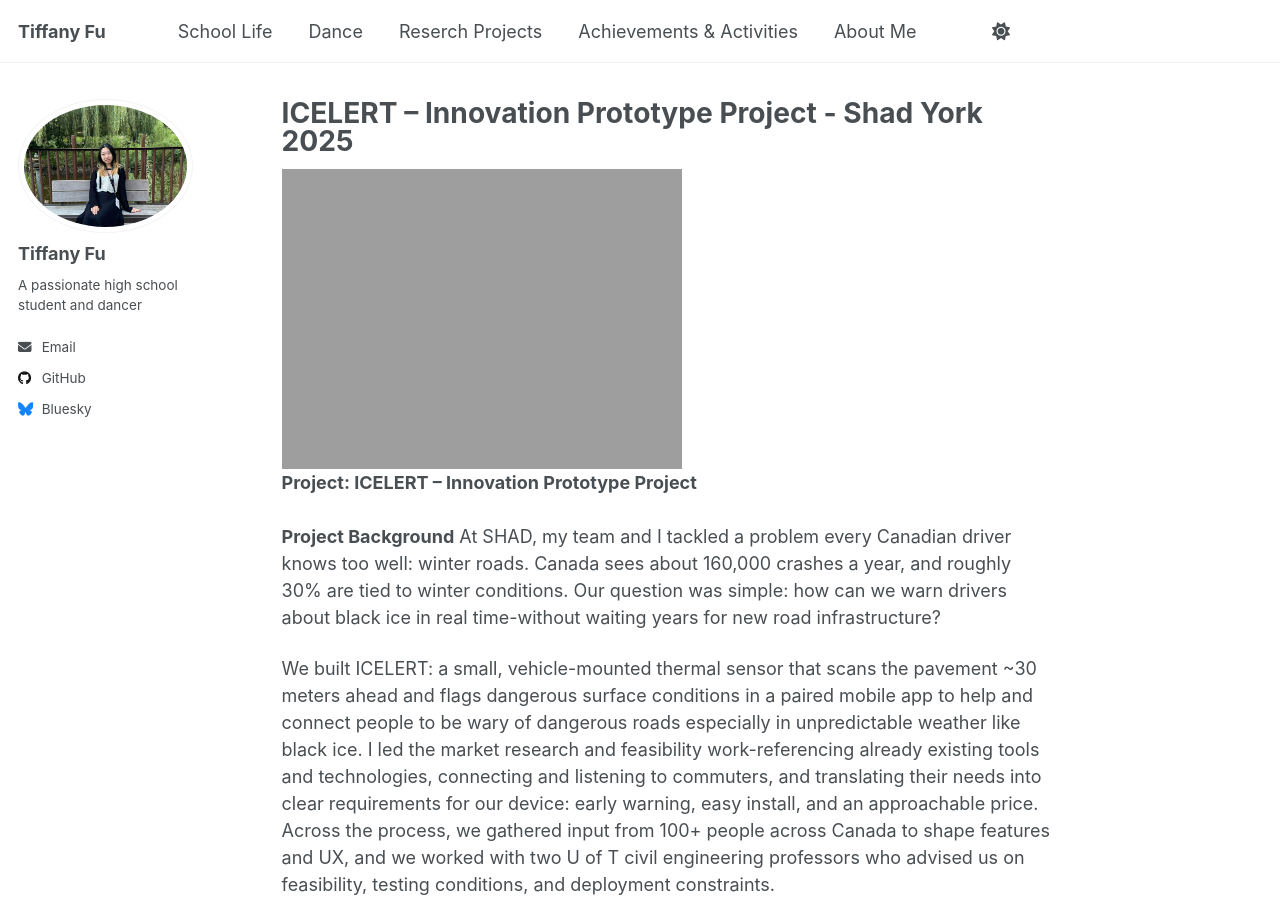
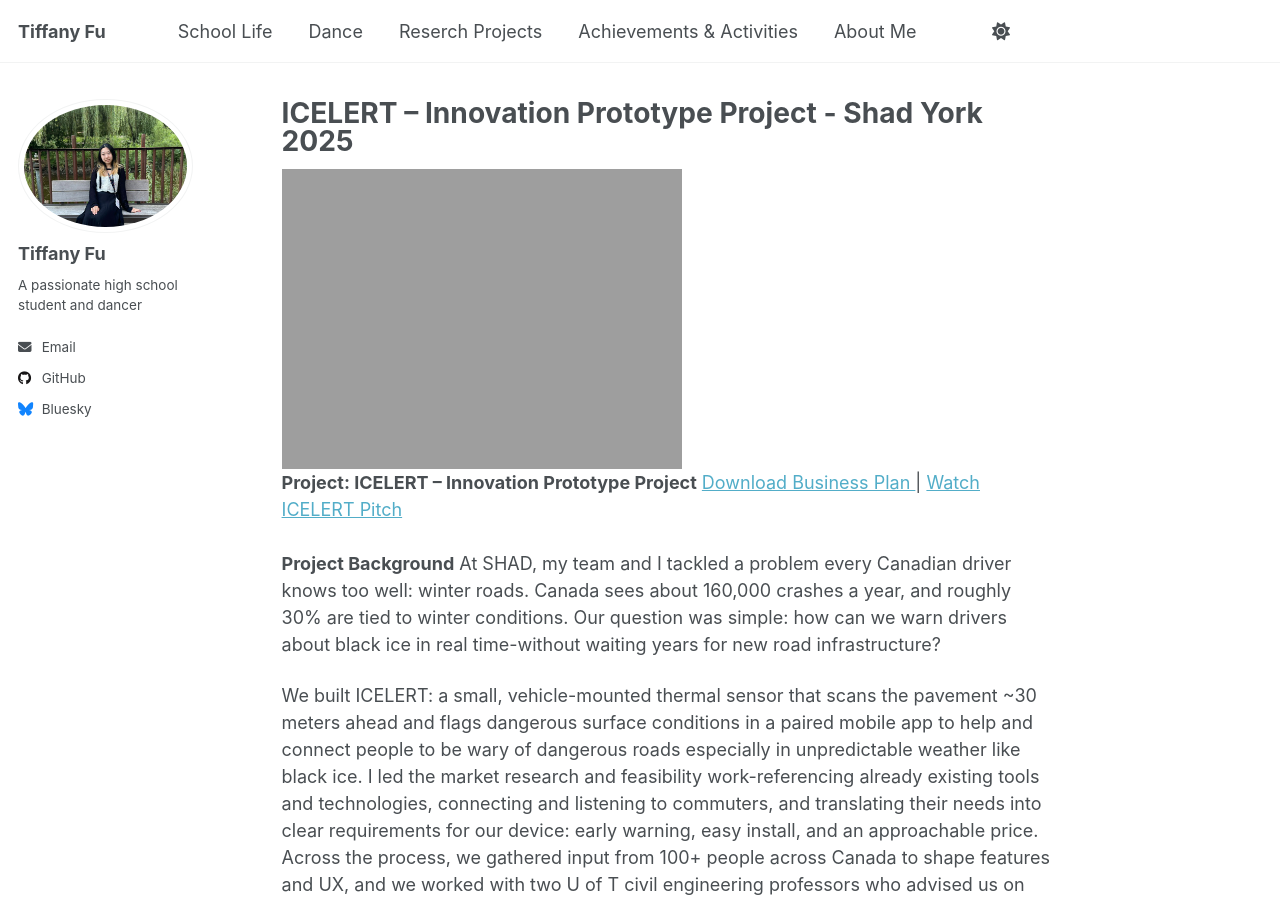
Before and after one commit to TiffanyJTFu/TiffanyFu, a Jekyll site: the page built from _teaching/03-InnovationProject.md, in a window 1280 px wide and 900 px high. Built offline with Jekyll 4.4.1, drawn with Linux system fonts in a browser that asks for light colours; a script that is not in the unit is left out.

Commit message:
Update 03-InnovationProject.md

```diff
--- a/_teaching/03-InnovationProject.md
+++ b/_teaching/03-InnovationProject.md
@@ -6,9 +6,10 @@ permalink: /teaching/InnovationProject
 slidesurl: 'https://tiffanyjtfu.github.io/TiffanyFu/files/DE 60s VID.mp4'
 paperurl: 'https://tiffanyjtfu.github.io/TiffanyFu/files/ICELERT - Business Plan.pdf'
 ---
-
 ![shad5](https://tiffanyjtfu.github.io/TiffanyFu/images/shadproject1.png)
 <br>**Project: ICELERT – Innovation Prototype Project**
+<a href="https://tiffanyjtfu.github.io/TiffanyFu/files/ICELERT - Business Plan.pdf" target="_blank" rel="noopener noreferrer">Download Business Plan
+</a> | <a href="https://tiffanyjtfu.github.io/TiffanyFu/files/DE 60s VID.mp4" target="_blank" rel="noopener noreferrer">Watch ICELERT Pitch</a>&nbsp;
 <br><br>**Project Background**
 At SHAD, my team and I tackled a problem every Canadian driver knows too well: winter roads. Canada sees about 160,000 crashes a year, and roughly 30% are tied to winter conditions. Our question was simple: how can we warn drivers about black ice in real time-without waiting years for new road infrastructure?
 
```
